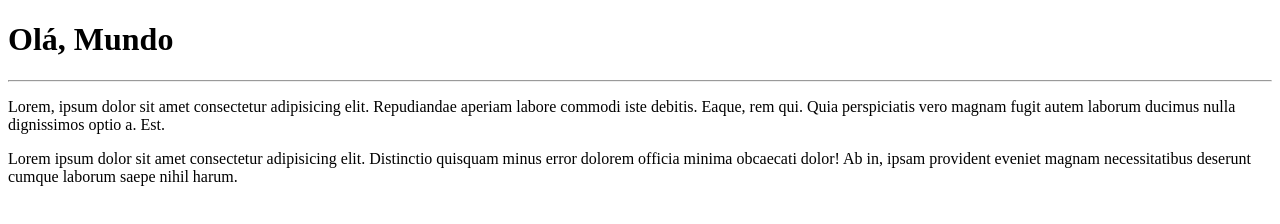
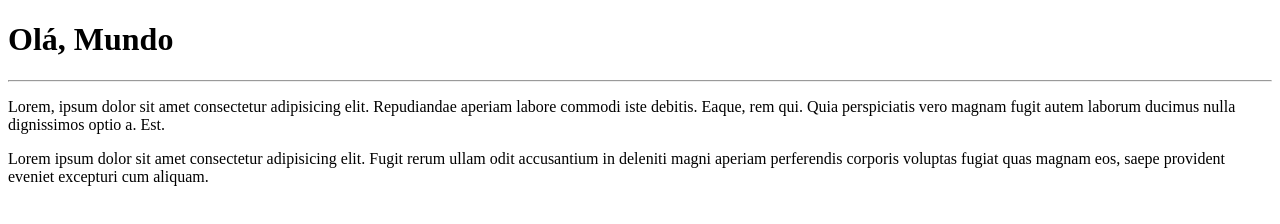
Before and after one commit to LuizHenriqueSAssis/Ola-Mundo, a plain HTML site: page site-exemplo/index.html in a window 1280 px wide. Drawn offline with Linux system fonts and the light colour scheme.

Commit message:
ajustei  parágrafo

```diff
--- a/site-exemplo/index.html
+++ b/site-exemplo/index.html
@@ -10,6 +10,6 @@
     <h1>Olá, Mundo</h1>
     <hr>
     <p>Lorem, ipsum dolor sit amet consectetur adipisicing elit. Repudiandae aperiam labore commodi iste debitis. Eaque, rem qui. Quia perspiciatis vero magnam fugit autem laborum ducimus nulla dignissimos optio a. Est.</p>
-    Lorem ipsum dolor sit amet consectetur adipisicing elit. Distinctio quisquam minus error dolorem officia minima obcaecati dolor! Ab in, ipsam provident eveniet magnam necessitatibus deserunt cumque laborum saepe nihil harum.
+    <p>Lorem ipsum dolor sit amet consectetur adipisicing elit. Fugit rerum ullam odit accusantium in deleniti magni aperiam perferendis corporis voluptas fugiat quas magnam eos, saepe provident eveniet excepturi cum aliquam.</p>
 </body>
 </html>
```
